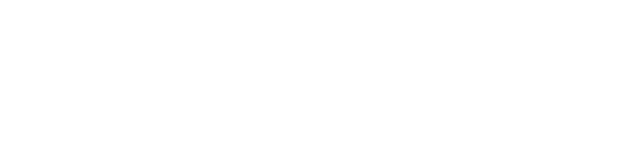
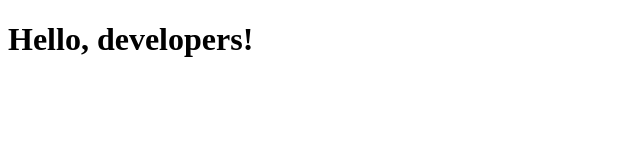
Before and after one commit to muzafakar/gitFlow, a plain HTML site: page index.html in a window 1280 px wide. Shown: the whole page, without its empty margins (0-640 px from the left). Drawn offline with Linux system fonts and the light colour scheme.

Commit message:
just edit the index.html

```diff
--- a/index.html
+++ b/index.html
@@ -4,6 +4,7 @@
 	<title>Learning how to use git flow</title>
 </head>
 <body>
+<h1>Hello, developers!</h1>
 
 </body>
 </html>
```
